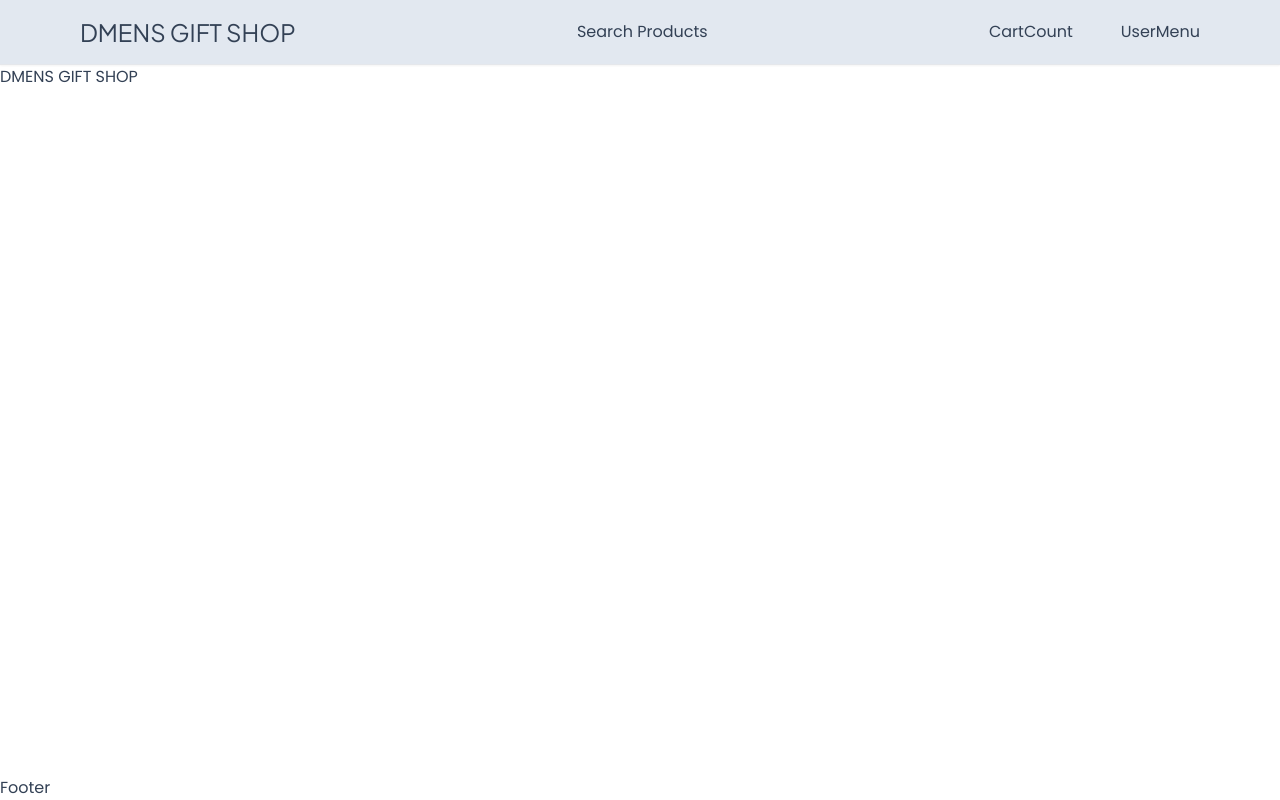
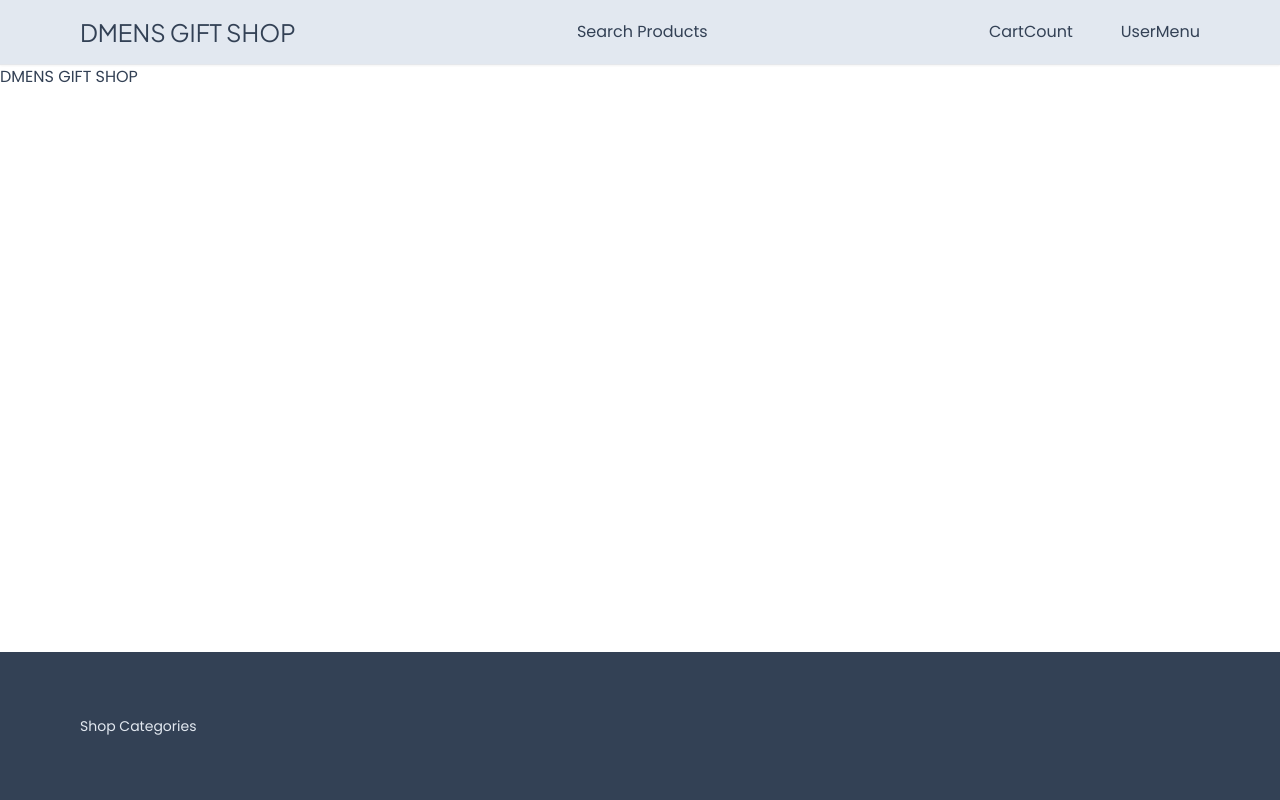
Before and after one commit to DenzelMswazi/dmens, a Next.js app: page / in a window 1280 px wide. Built offline with nearby package versions, Linux system fonts and the light colour scheme.

Commit message:
footer setup

```diff
--- a/app/components/footer/Footer.tsx
+++ b/app/components/footer/Footer.tsx
@@ -1,6 +1,19 @@
+import Link from "next/link";
+import Container from "../Container";
+import FooterList from "./FooterList";
+
 const Footer = () => {
     return (
-      <div>Footer</div>
+      <footer className="bg-slate-700 text-slate-200 text-sm mt-16">
+        <Container>
+          <div className="flex flex-col md:flex-row justify-between pt-16 pb-8">
+            <FooterList>
+              <h3>Shop Categories</h3>
+              <Link></Link>
+            </FooterList>
+          </div>
+        </Container>
+        </footer>
     );
 }
 export default Footer;
```
